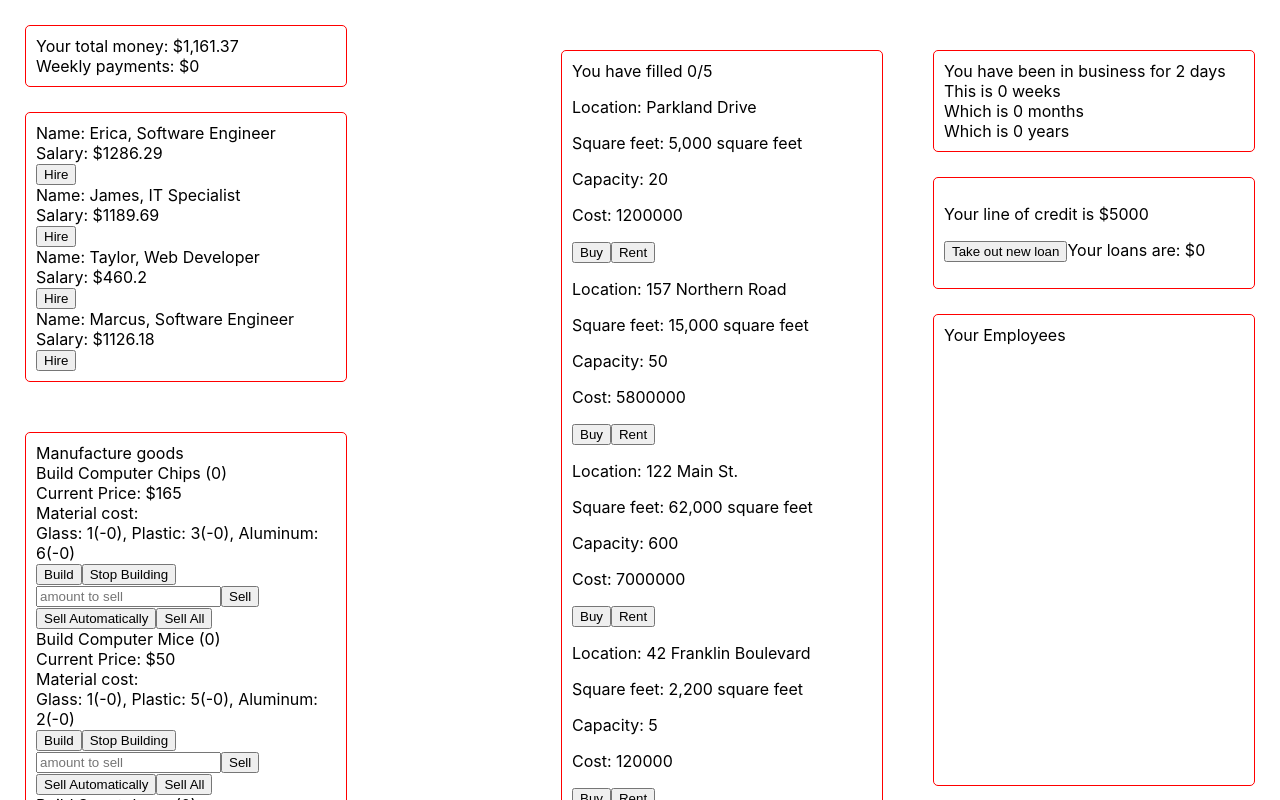
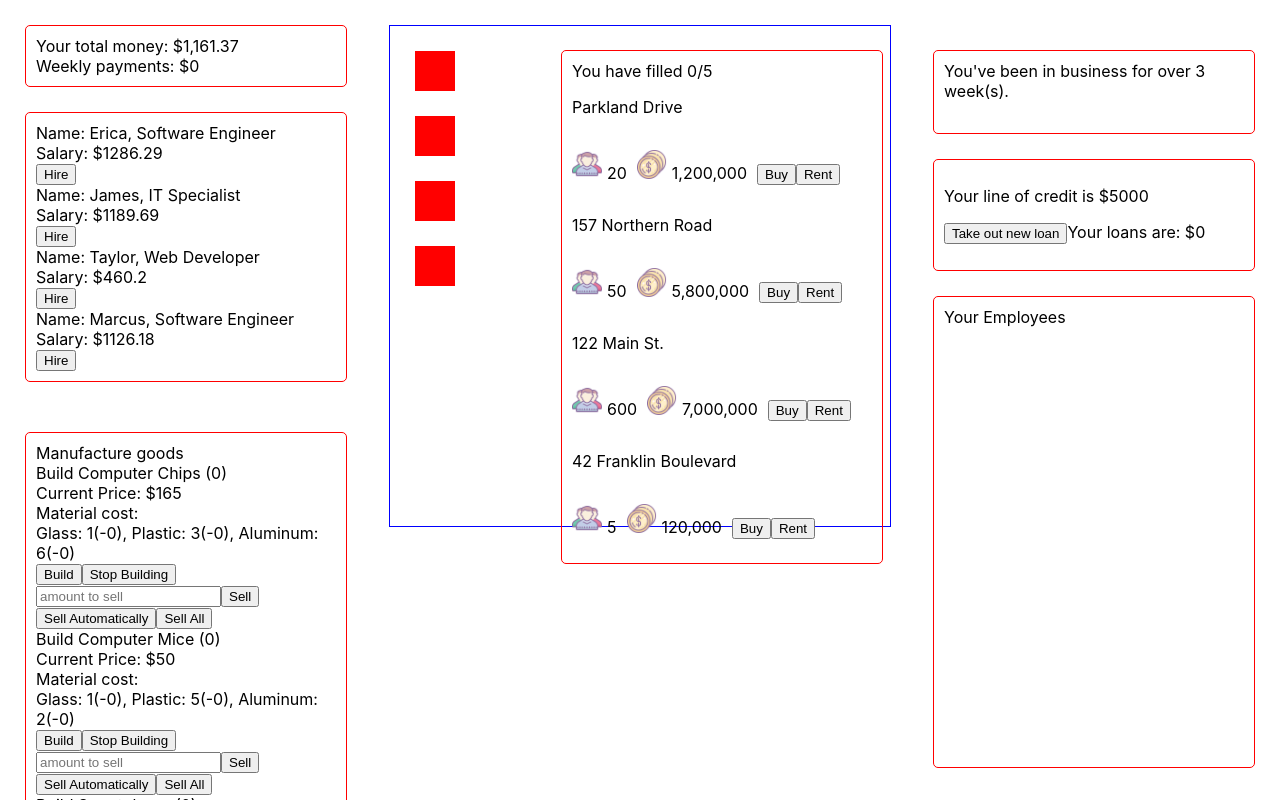
Before and after one commit to tommy-js/Marketcap, a React (Create React App) app: page / in a window 1280 px wide. Shown: the top 800 px of the page. Built offline with nearby package versions, Linux system fonts and the light colour scheme.

Commit message:
calendar changes and start on map system

```diff
--- a/src/components/assets/GetRealEstate.js
+++ b/src/components/assets/GetRealEstate.js
@@ -1,4 +1,7 @@
 import React from "react";
+import "../../main.scss";
+import group from "../images/icons/group.png";
+import cost from "../images/icons/money.png";
 
 function GetRealEstate(props) {
   const building = {
@@ -9,10 +12,17 @@ function GetRealEstate(props) {
   };
   return (
     <div>
-      <p>Location: {building.name}</p>
-      <p>Square feet: {building.space}</p>
-      <p>Capacity: {building.capacity}</p>
-      <p>Cost: {building.price}</p>
+      <p>{building.name}</p>
+      <p className="info_container">
+        <img className="small_icon" src={group} />
+        {building.capacity}
+      </p>
+
+      <p className="info_container">
+        {" "}
+        <img className="small_icon" src={cost} />
+        {building.price.toLocaleString()}
+      </p>
       <button onClick={() => props.setBuildingSpots(building)}>Buy</button>
       <button>Rent</button>
     </div>
--- a/src/components/calculations/Calendar.js
+++ b/src/components/calculations/Calendar.js
@@ -1,20 +1,65 @@
-import React from "react";
+import React, { useState } from "react";
 import "../../main.css";
 
 function Calendar(props) {
+  const [displayed, setDisplayed] = useState(false);
+  const [displayCall, setDisplayCall] = useState("hidden_days");
+  const [pin, setPin] = useState("pin");
   let timePassed = Math.floor(props.days);
   let days = timePassed;
   let weeks = Math.floor(timePassed / 7);
-  let months = Math.floor((timePassed / 30) * 10) / 10;
-  let years = Math.floor((timePassed / 365) * 10) / 10;
-  return (
-    <div className="calendar">
-      <div>You have been in business for {days} days</div>
-      <div>This is {weeks} weeks</div>
-      <div>Which is {months} months</div>
-      <div>Which is {years} years</div>
-    </div>
-  );
+  let months = Math.floor(timePassed / 30);
+  let years = Math.floor(timePassed / 365);
+
+  function pinToCal() {
+    if (!displayed) {
+      setDisplayCall("show_days");
+      setPin("unpin");
+      setDisplayed(true);
+    } else {
+      setDisplayCall("hidden_days");
+      setPin("pin");
+      setDisplayed(false);
+    }
+  }
+
+  if (days >= 365) {
+    return (
+      <div className="calendar">
+        <div>You've been in business for over {years} year(s).</div>
+        <div className={displayCall}>
+          This is a total of {days} days{" "}
+          <button onClick={pinToCal}>{pin}</button>
+        </div>
+      </div>
+    );
+  } else if (days >= 30 && days < 365) {
+    return (
+      <div className="calendar">
+        <div>You've been in business for over {months} month(s).</div>
+        <div className={displayCall}>
+          This is a total of {days} days{" "}
+          <button onClick={pinToCal}>{pin}</button>
+        </div>
+      </div>
+    );
+  } else if (days > 7 && days < 30) {
+    return (
+      <div className="calendar">
+        <div>You've been in business for over {weeks} week(s).</div>
+        <div className={displayCall}>
+          This is a total of {days} days{" "}
+          <button onClick={pinToCal}>{pin}</button>
+        </div>
+      </div>
+    );
+  } else {
+    return (
+      <div className="calendar">
+        <div>You have been in business for {days} days</div>
+      </div>
+    );
+  }
 }
 
 export default Calendar;
--- a/src/components/functions/Notifications/Notification.js
+++ b/src/components/functions/Notifications/Notification.js
@@ -10,7 +10,10 @@ export default class Notification extends Component {
   render() {
     return (
       <div>
-        <NotificationSystem money={this.props.money} />
+        <NotificationSystem
+          money={this.props.money}
+          notificationMessage={this.props.notificationMessage}
+        />
       </div>
     );
   }
--- a/src/components/functions/Notifications/NotificationSystem.js
+++ b/src/components/functions/Notifications/NotificationSystem.js
@@ -1,6 +1,7 @@
 import React, { Component } from "react";
 import MillIncomeNotification from "./specific_notifications/MillIncomeNotification";
 import IncomeNotification from "./specific_notifications/IncomeNotification";
+import GeneralNotification from "./specific_notifications/GeneralNotification";
 
 export default class NotificationSystem extends Component {
   constructor(props) {
@@ -35,6 +36,12 @@ export default class NotificationSystem extends Component {
           <IncomeNotification message="You are bankrupt!" />
         </div>
       );
+    } else if (this.props.notificationMessage != "") {
+      return (
+        <div>
+          <GeneralNotification message={this.props.notificationMessage} />
+        </div>
+      );
     } else {
       return null;
     }
--- /dev/null
+++ b/src/components/functions/Notifications/specific_notifications/GeneralNotification.js
@@ -0,0 +1,13 @@
+import React, { useState } from "react";
+
+function GeneralNotification(props) {
+  const [display, setDisplay] = useState("block");
+  setTimeout(() => setDisplay("none"), 3000);
+  return (
+    <div style={{ display: display }}>
+      <p>{props.message}</p>
+    </div>
+  );
+}
+
+export default GeneralNotification;
--- a/src/components/main/Body.js
+++ b/src/components/main/Body.js
@@ -13,6 +13,7 @@ import Goods from "../assets/Goods";
 import OwnedEstate from "../assets/OwnedEstate";
 import Notification from "../functions/Notifications/Notification";
 import Materials from "../assets/Materials";
+import MapSystem from "./map/MapSystem";
 import employees from "./subcomponents/employees";
 
 // money: Math.random() * 5000;
@@ -41,6 +42,7 @@ export default class Body extends Component {
       totalPlastic: 0,
       termComplete: false,
       loanDefer: false,
+      notificationMessage: "",
       assets: [],
       ownedBuildings: []
     };
@@ -73,7 +75,7 @@ export default class Body extends Component {
   updateMoney() {
     this.setState(prevState => ({
       money: prevState.money + this.state.income / 20,
-      days: prevState.days + 1 / 20
+      days: prevState.days + 1 / 2
     }));
   }
 
@@ -207,7 +209,8 @@ export default class Body extends Component {
       }));
       console.log(this.state.ownedBuildings);
     } else {
-      console.log("Can't afford");
+      this.setState({ notificationMessage: "Can't Afford!" });
+      setTimeout(() => this.setState({ notificationMessage: "" }), 3000);
     }
   }
 
@@ -268,6 +271,7 @@ export default class Body extends Component {
   render() {
     return (
       <div>
+        <MapSystem />
         <div className="right_block">
           <Calendar days={this.state.days} />
           <Assets
@@ -314,7 +318,10 @@ export default class Body extends Component {
             addMoney={this.addMoney}
             productivity={this.state.productivity}
           />
-          <Notification money={this.state.money} />
+          <Notification
+            money={this.state.money}
+            notificationMessage={this.state.notificationMessage}
+          />
         </div>
         <div className="materials">
           <Materials
--- /dev/null
+++ b/src/components/main/map/MapBlock.js
@@ -0,0 +1,8 @@
+import React from "react";
+import "../../../main.scss";
+
+function MapBlock() {
+  return <div className="map_block"></div>;
+}
+
+export default MapBlock;
--- /dev/null
+++ b/src/components/main/map/MapSystem.js
@@ -0,0 +1,21 @@
+import React, { Component } from "react";
+import MapBlock from "./MapBlock";
+import buildings from "../subcomponents/realEstate";
+import "../../../main.scss";
+
+export default class MapSystem extends Component {
+  constructor(props) {
+    super(props);
+    this.state = {};
+  }
+
+  render() {
+    return (
+      <div className="map">
+        {buildings.map(el => (
+          <MapBlock />
+        ))}
+      </div>
+    );
+  }
+}
--- a/src/main.scss
+++ b/src/main.scss
@@ -5,10 +5,6 @@
   border: 1px solid red;
   padding: 10px;
   border-radius: 5px;
-}
-
-.calendar {
-  @include standard_body;
 }
 
 .employee_list {
@@ -54,3 +50,50 @@
   @include standard_body;
   float: right;
 }
+
+.info_container {
+  display: inline-block;
+  margin-right: 10px;
+}
+
+.small_icon {
+  height: 30px;
+  width: 30px;
+  margin-right: 5px;
+}
+
+.calendar {
+  @include standard_body;
+}
+
+.calendar:hover > .hidden_days {
+  opacity: 1;
+  transition: 0.3s;
+}
+
+.hidden_days {
+  opacity: 0;
+  transition: 0.3s;
+}
+
+.show_days {
+  opacity: 1;
+}
+
+.map {
+  position: absolute;
+  width: 500px;
+  height: 500px;
+  margin: auto;
+  left: 0;
+  right: 0;
+  border: 1px solid blue;
+}
+
+.map_block {
+  position: relative;
+  margin: 25px;
+  height: 40px;
+  width: 40px;
+  background-color: red;
+}
```
Also changed, not shown: src/components/images/icons/group.png (added), src/components/images/icons/money.png (added).
